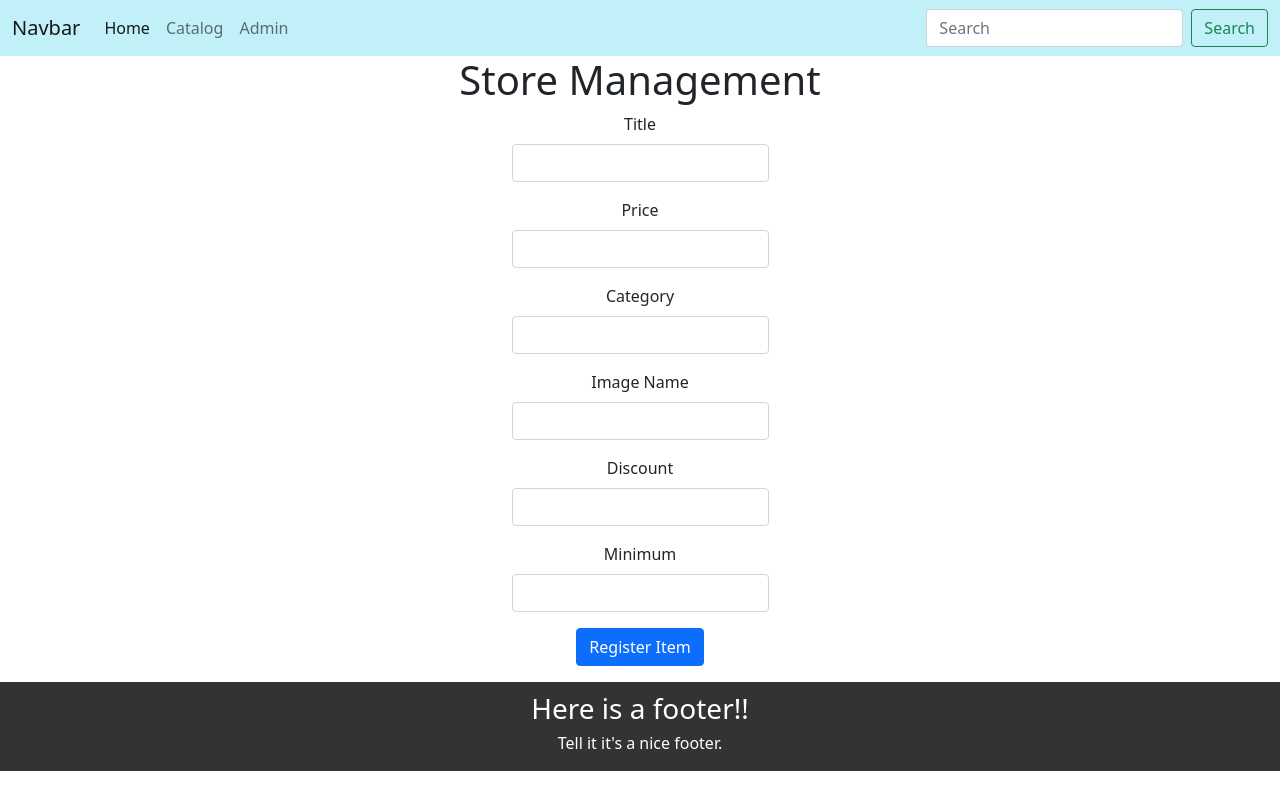
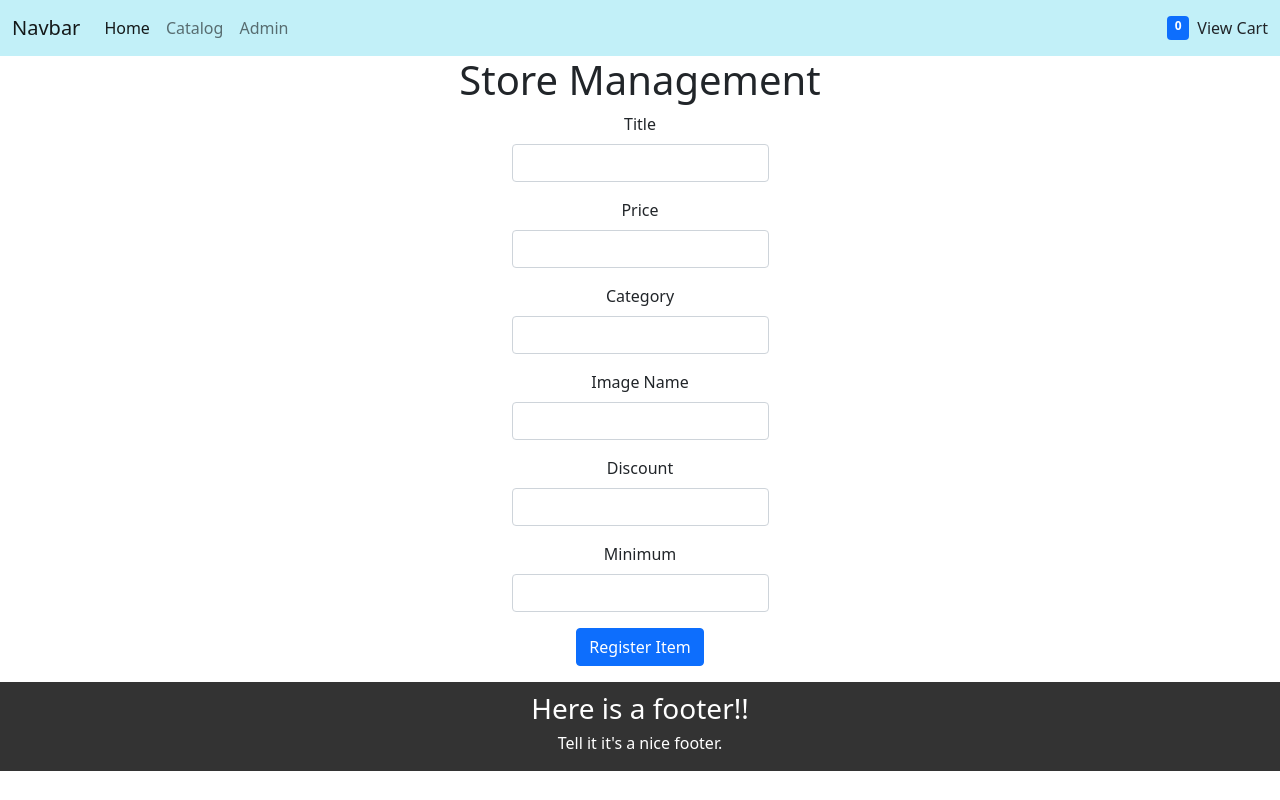
Before and after one commit to Diaz1620/micro-soldering-store-REACT, a React (Create React App) app: page /admin in a window 1280 px wide. Built offline with nearby package versions, Linux system fonts and the light colour scheme.

Commit message:
added logic

```diff
--- a/src/App.jsx
+++ b/src/App.jsx
@@ -10,10 +10,12 @@ import { BrowserRouter, Switch, Route } from 'react-router-dom';
 
 import "bootstrap/dist/css/bootstrap.min.css";
 import "bootstrap/dist/js/bootstrap.min.js";
+import GlobalState from './context/globalState';
 // import { test, test2, test3 } from "./components/home";
 
 function App() {
   return (
+    <GlobalState>
       <BrowserRouter>
         <div className="App">
           <NavBar></NavBar>
@@ -30,6 +32,7 @@ function App() {
           <Footer></Footer>
         </div>
       </BrowserRouter>
+    </GlobalState>
   );
 }
 
--- a/src/components/item.jsx
+++ b/src/components/item.jsx
@@ -1,12 +1,19 @@
 import QuantityPicker from './quantityPicker';
 import './item.css'
-import { useState } from 'react';
+import { useContext, useState } from 'react';
+import StoreContext from '../context/storeContext';
 
 const Item = (props) => {
     const [quantity, setQuantity] = useState(1);
+    const addProductToCart = useContext(StoreContext).addProductToCart;
 
     const handleAdd = () => {
-        console.log("Adding to cart");
+        console.log("Adding to cart", quantity);
+        let prodForCart = {
+            ...props.data,
+            quantity // quantity : quantity
+        };
+        addProductToCart(prodForCart);
     }
 
     const handleQuantityChange = (val) => {
--- a/src/components/navBar.jsx
+++ b/src/components/navBar.jsx
@@ -1,7 +1,12 @@
 import "./navBar.css"
 import { Link } from "react-router-dom";
+import StoreContext from "../context/storeContext";
+import {useContext} from 'react';
 
 function NavBar() {
+    const cart = useContext(StoreContext).cart;
+
+
     return (
             <nav className="navbar navbar-expand-lg navbar-light">
                 <div className="container-fluid">
@@ -23,8 +28,8 @@ function NavBar() {
 
                         </ul>
                         <form className="d-flex">
-                            <input className="form-control me-2" type="search" placeholder="Search" aria-label="Search"/>
-                            <button className="btn btn-outline-success" type="submit">Search</button>
+                            <span className="badge bg-primary me-2">{cart.length}</span>
+                            View Cart
                         </form>
                     </div>
                 </div>
--- /dev/null
+++ b/src/context/globalState.jsx
@@ -0,0 +1,51 @@
+import React, {useState} from "react";
+import StoreContext from "./storeContext";
+
+
+
+const GlobalState = (props) => {
+    const [cart, setCart] = useState([]);
+    const [user, setUser] = useState({
+        id: 81237,
+        name: "Yadiel Diaz",
+        email: "test@mail.com"
+    });
+
+    const addToCart= (product) => {
+        var copy = [...cart];
+
+        let found = false;
+        for(let i = 0; i < copy.length; i++){
+            let prod = copy[i];
+            if(prod._id === product._id){
+                found = true;
+                prod.quantity += product.quantity;
+                console.log("Quantity", prod.quantity);
+            }
+        }
+        if(!found){
+            copy.push(product);
+        }
+
+        setCart(copy);
+        // TODO: Store cart in LocalStorage
+    };
+
+    const removeFromCart = (productId) => {
+        console.log("removing", productId);
+    };
+
+    return <StoreContext.Provider value={{
+        cart: cart,
+        user: user,
+        addProductToCart: addToCart,
+        removeProductFromCart: removeFromCart,
+    }}>
+        {props.children}
+    </StoreContext.Provider>;
+
+
+
+};
+
+export default GlobalState;
--- /dev/null
+++ b/src/context/storeContext.jsx
@@ -0,0 +1,9 @@
+import React from "react";
+
+
+export default React.createContext({
+    cart: [],
+    user: {},
+    addProductToCart: (product) => {},
+    removeProductFromCart: (productId) => {},
+});
```
Lines whose indentation alone changed are shown as unchanged.
